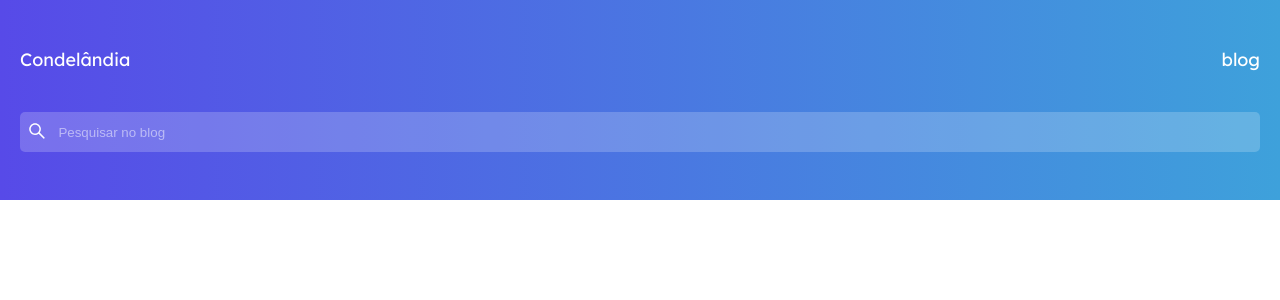
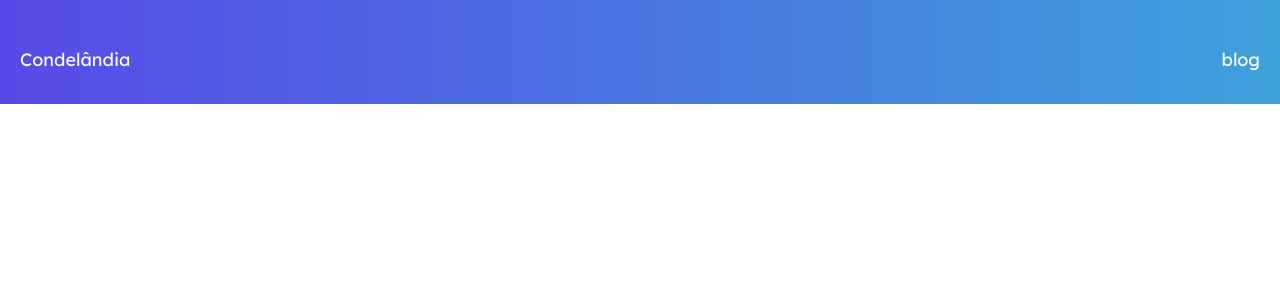
Before and after one commit to sjunior96/codelandia-blog, a React (Create React App) app: page / in a window 1280 px wide. Shown: the top 300 px of the page. Built offline with nearby package versions, Linux system fonts and the light colour scheme.

Commit message:
Ajustes no css base

```diff
--- a/src/index.css
+++ b/src/index.css
@@ -1,26 +1,26 @@
 @font-face {
   font-family: Lexend Deca;
-  src        : url(./assets/fonts/LexendDeca-Regular.ttf)
+  src: url(./assets/fonts/LexendDeca-Regular.ttf)
 }
 
 * {
-  box-sizing: boder-box;
-  padding   : 0;
-  margin    : 0;
+  box-sizing: border-box;
+  padding: 0;
+  margin: 0;
 }
 
 body {
-  font-size  : 16px;
+  font-size: 16px;
   font-family: Lexend Deca;
 }
 
 :root {
-  --blue     : #3EA1DB;
+  --blue: #3EA1DB;
   --blue-dark: #574AE8;
-  --white    : #FFF;
+  --white: #FFF;
 
   --title: #313131;
-  --text : #B6B6B6;
+  --text: #B6B6B6;
 
   --linear: linear-gradient(90deg, #574AE8 0%, #3EA1DB 100%);
 }
```
